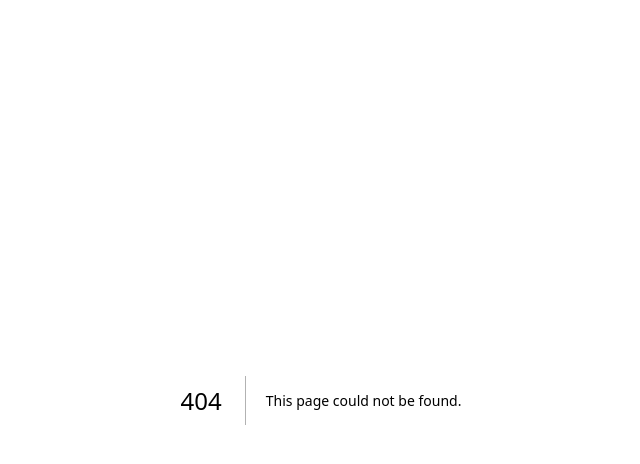
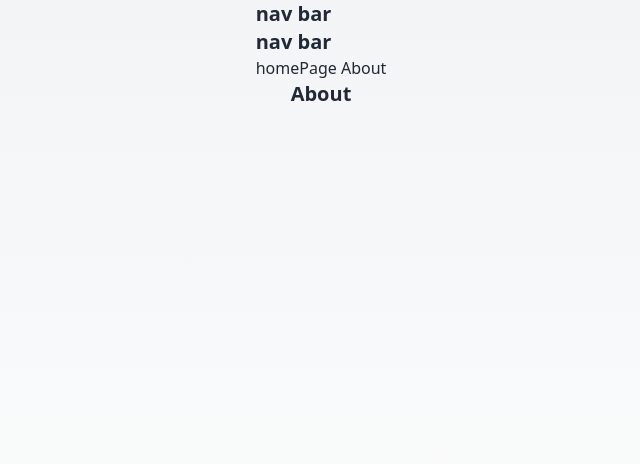
Before and after one commit to AlexCodes100/CPSC2650TechEvalNextjs, a Next.js app: page /about in a window 1280 px wide. Before the commit this address had no page. Shown: the top 464 px of the page, without its empty margins (319-959 px from the left). Built offline with nearby package versions, Linux system fonts and the light colour scheme.

Commit message:
Updated layout.js and added a new about route

```diff
--- /dev/null
+++ b/app/about/page.js
@@ -0,0 +1,5 @@
+export default function page() {
+  return (
+    <h2>About</h2>
+  )
+}
--- a/app/layout.js
+++ b/app/layout.js
@@ -1,3 +1,4 @@
+import Link from "next/link";
 import "./globals.css";
 
 
@@ -11,6 +12,12 @@ export default function RootLayout({ children }) {
   return (
     <html lang="en">
       <body>
+        <nav>
+          <h1>nav bar</h1>
+          <h1>nav bar</h1>
+          <Link href="/">homePage</Link>
+          <Link href="/about"> About</Link>
+        </nav>
         {children}
       </body>
     </html>
```
